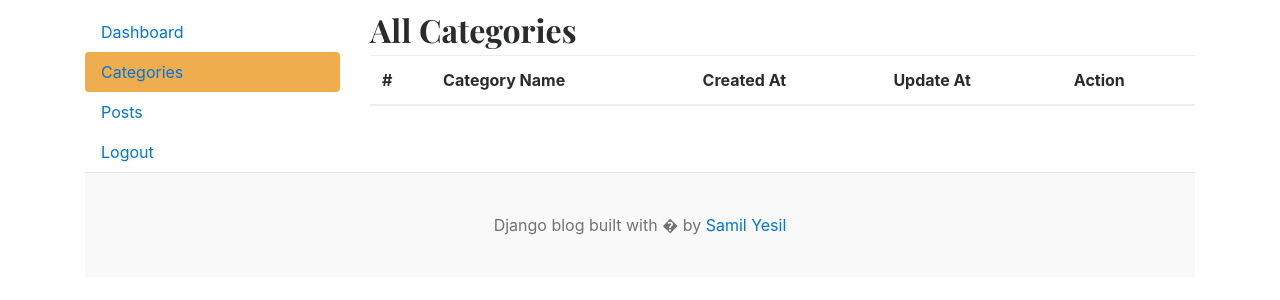
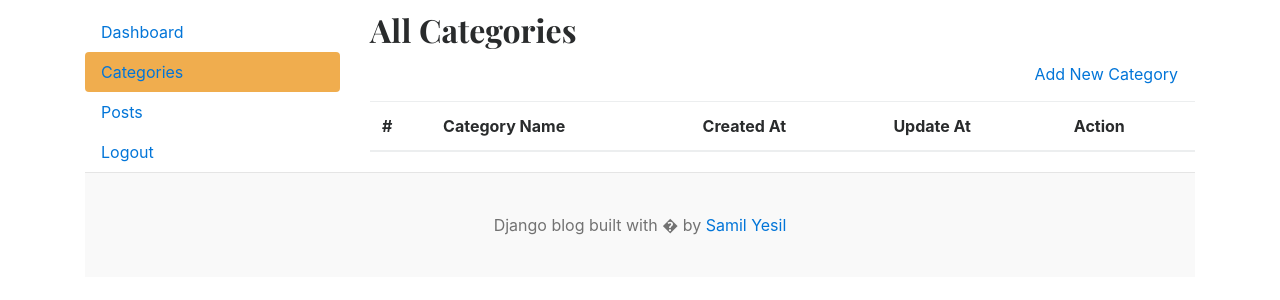
Before and after one commit to JrS4mIl/BlogApp, a Django app: page /dashboard/categories/ in a window 1280 px wide. Shown: the part 95-395 px from the top of the page. Run offline with Django 5.2, Linux system fonts and the light colour scheme; the visitor is signed in with stand-in values (Sample User, id 1); data that the repository does not hold is empty.

Commit message:
feat: dashboard category finish

```diff
--- /dev/null
+++ b/dashboards/form.py
@@ -0,0 +1,6 @@
+from django import forms
+from blogs.models import Category
+class CategoryForm(forms.ModelForm):
+    class Meta:
+        model=Category
+        fields='__all__'
--- a/dashboards/urls.py
+++ b/dashboards/urls.py
@@ -2,5 +2,8 @@ from django.urls import path
 from . import views
 urlpatterns=[
     path('',views.dashboard,name='dashboard'),
-    path('categories/',views.categories,name='categories')
+    path('categories/',views.categories,name='categories'),
+    path('categories/add/',views.add_category,name='add_category'),
+    path('categories/edit/<int:pk>',views.edit_category,name='edit_category'),
+path('categories/delete/<int:pk>',views.delete_category,name='delete_category')
 ]
--- a/dashboards/views.py
+++ b/dashboards/views.py
@@ -1,6 +1,7 @@
-from django.shortcuts import render
+from django.shortcuts import render,redirect,get_object_or_404
 from blogs.models import Category,Blogs
 from django.contrib.auth.decorators import login_required
+from .form import CategoryForm
 # Create your views her
 @login_required(login_url='login')
 def dashboard(request):
@@ -16,3 +17,35 @@ def dashboard(request):
 @login_required(login_url='login')
 def categories(request):
     return render(request,'dashboard/categories.html')
+
+def add_category(request):
+    if request.method=='POST':
+        form=CategoryForm(request.POST)
+        if form.is_valid():
+            form.save()
+            return redirect('categories')
+    form=CategoryForm()
+    context={
+        'form':form
+    }
+    return render(request,'dashboard/add_category.html',context)
+
+def edit_category(request,pk):
+    category=get_object_or_404(Category,pk=pk)
+    if request.method=='POST':
+        form=CategoryForm(request.POST,instance=category)
+        if form.is_valid():
+            form.save()
+            return redirect('categories')
+    form=CategoryForm(instance=category)
+
+    context={
+        'form':form,
+        'category':category
+    }
+    return render(request,'dashboard/edit_category.html',context)
+
+def delete_category(request,pk):
+    category=get_object_or_404(Category,pk=pk)
+    category.delete()
+    return redirect('categories')
--- a/templates/dashboard/categories.html
+++ b/templates/dashboard/categories.html
@@ -5,6 +5,7 @@
 {% include 'dashboard/sidebar.html' %}
     <div class="col-md-9">
       <h2>All Categories</h2>
+      <a href="{% url 'add_category' %}" class="btn btn-dark text-light float-right mb-2">Add New Category</a>
         <table class="table table-hover">
   <thead>
     <tr>
@@ -23,9 +24,10 @@
       <td>{{cat.created_at}}</td>
       <td>{{cat.update_at}}</td>
       <td>
-        <i class="fa-solid fa-trash text-danger"></i>
+        <a href="{% url 'delete_category' cat.id %}"><i class="fa-solid fa-trash text-danger"></i></a>
         &nbsp;
-        <i class="fa-solid fa-pen-to-square text-success"></i></td>
+        <a href="{% url 'edit_category' cat.id %}"><i class="fa-solid fa-pen-to-square text-success"></i></a>
+      </td>
     </tr>
   {% endfor %}
   </tbody>
```
Also changed, not shown: templates/dashboard/add_category.html (added, +20 -0 lines), templates/dashboard/edit_category.html (added, +20 -0 lines).
